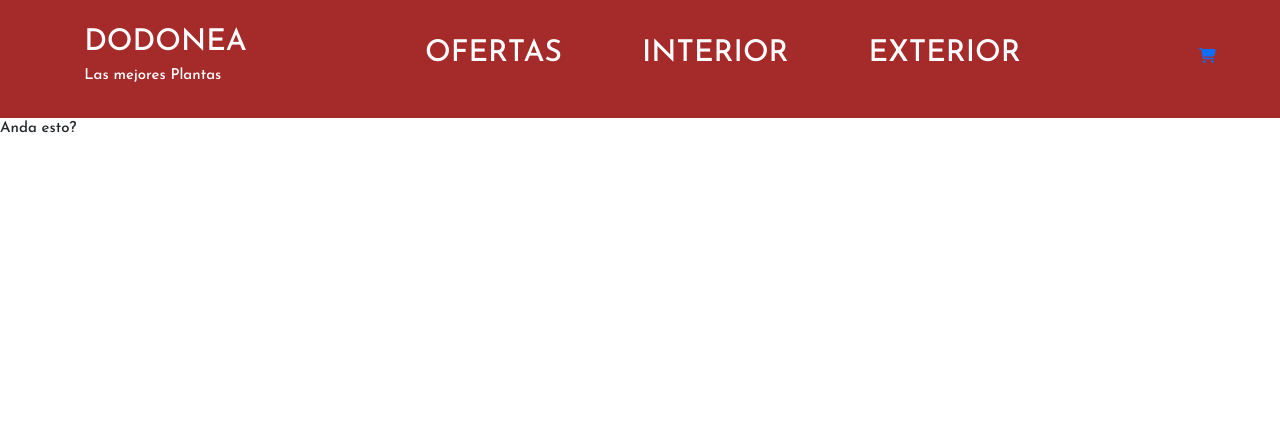
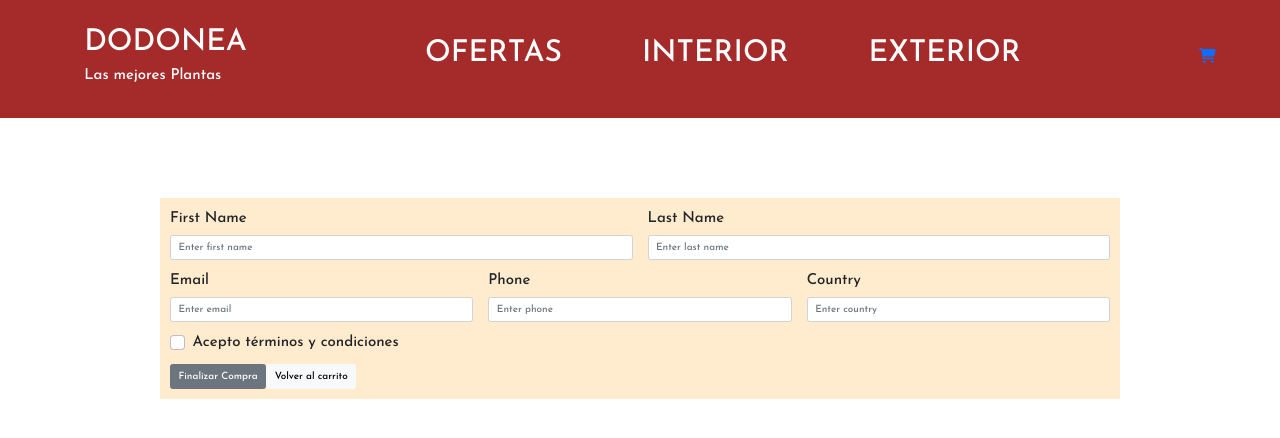
Before and after one commit to Abrienza/App-react-brienza, a React (Create React App) app: page /checkout in a window 1280 px wide. Shown: the top 438 px of the page. Built offline with nearby package versions, Linux system fonts and the light colour scheme.

Commit message:
Se genero la orden y se trae el id y la info

```diff
--- a/src/components/Cart/Cart.js
+++ b/src/components/Cart/Cart.js
@@ -1,36 +1,64 @@
 import React, { useContext } from "react";
 import { CartContext } from "../../context/CartContext";
-import { Link } from "react-router-dom"
+import { Link } from "react-router-dom";
+import Button from 'react-bootstrap/Button';
+import Card from 'react-bootstrap/Card';
 
 export default function CartWidget(){
-    const {cart, removeProduct, clearAll, totalProducts} = useContext(CartContext);
+    const {cart, removeProduct, clearAll, totalProducts, totalPrice} = useContext(CartContext);
 
     return(
         <div>
             {
                 cart.map((product) =>
-                    <div key={product.id}>
-                        <div>{product.title}</div>
-                        <div>{product.price}</div>
-                        <div>{product.amount}</div>
-                        <button onClick={() => removeProduct(product.id)}>Borrar</button>
-                    </div>
+                    <Card key={product.id} className="text-center">
+                    <Card.Body>
+                        <Card.Text>
+                            Producto: {product.title}
+                        </Card.Text>
+                        <Card.Text>
+                            Precio unitario: {product.price}
+                        </Card.Text>
+                        <Card.Text>
+                            Cantidad: {product.amount}
+                        </Card.Text>
+                        <Button variant="dark" onClick={() => removeProduct(product.id)}>Quitar</Button>
+                    </Card.Body>
+                    </Card>
                 )
             }
             {
                 totalProducts ?
                 <>
-                    <div>Total cantidad</div>
-                    <div>Total precio</div>
-                    <Link to="/CheckOut">
-                        <button>CheckOut</button>
-                    </Link>
-                    <button onClick={clearAll}>Borrar carrito</button>
+                    <Card className="text-center">
+                    <Card.Body>
+                    <div>Total cantidad: {totalProducts}</div>
+
+                    <div>Total precio: {totalPrice}</div>
+                        <Card.Footer className="text-muted">
+                        <Link to="/CheckOut">
+                            <Button variant="success">CheckOut</Button>
+                        </Link>
+                        <Button variant="danger" onClick={clearAll}>Borrar carrito</Button>
+                        <br/>
+                        <br/>
+                        <Link to="/">
+                            <Button variant="light">Click aquí para seguir comprando</Button>
+                        </Link>
+                        </Card.Footer>
+                    </Card.Body>
+                    </Card>
                 </> :
                 <>
+                    <Card className="text-center">
+                    <Card.Body>
                     <div>El carrito esta vacio</div>
                     <Link to={"/"}>Volver a inicio</Link>
+                    </Card.Body>
+                    </Card>
+
                 </>
+
             }
 
         </div>
--- a/src/components/CheckOut/CheckOut.js
+++ b/src/components/CheckOut/CheckOut.js
@@ -1,15 +1,129 @@
-import React, { useContext } from "react";
+import React, { useContext, useState } from "react";
 import { CartContext } from "../../context/CartContext";
+import { getFirestore, collection, addDoc, writeBatch, doc } from "firebase/firestore";
+import { Form, Row, Col, Button } from "react-bootstrap"
+import { Link } from "react-router-dom";
+import Cart from "../Cart/Cart"
 
 export default function CheckOut(){
 
-    const {cart} = useContext(CartContext);
+    const {cart, totalProducts, totalPrice} = useContext(CartContext);
 
-    return(
-        <div>
-            <p>
-                Anda esto?
-            </p>
-        </div>
+    const [order, setOrder] = useState({
+        buyer: {},
+        products: cart,
+        date: new Date(),
+        totalProducts,
+        totalPrice,
+    })
+
+    const [orderId, setOrderId] = useState()
+
+    const [buyer, setBuyer] = useState({
+        firstname: "",
+        lastname: "",
+        email: "",
+        phone: "",
+        country: ""
+    })
+
+    const db = getFirestore();
+
+    // Guardo los datos del formulario
+    const handleChange = (event) => {
+
+        // evita la accion por defecto del campo editado
+        event.preventDefault();
+
+        const {name, value} = event.target;
+
+        setBuyer({...buyer, [name]: value});
+    }
+
+    // Accion que se ejecuta al hacer click en el boton finalizar compra
+    const handleSubmit = async (event) => {
+
+        // evita que el formulario haga una redireccion
+        event.preventDefault();
+
+        // Actualizo la orden con la informacion del buyer
+        setOrder({...order, buyer})
+
+        const ordersCollection = collection(db, "orders");
+
+        await addDoc(ordersCollection, order).then(({ id }) => {
+            setOrderId(id)
+            // updateProducts()
+        })
+
+    }
+
+    // //batch update de productos una vez generada la orden
+    // const updateProducts = () => {
+    //     const db = getFirestore();
+    //     const batch = writeBatch(db); //inicio nuevo batch
+    //     // obtener las referencias por cada item del carrito
+    //         cart.forEach(product => { //recorro carrito
+    //             const productRef = doc(db,"products", product.id)
+    //                 batch.update(productRef, { //listamos el update en el batch
+    //                     stock: 5,
+    //         });
+    //     })
+    //     batch.commit()
+    // }
+
+    return (
+        <>
+        {
+            orderId ?
+                <>
+                    <p>Su compra fue realizadaAAAA con exito: {orderId} </p>
+                    <p>{JSON.stringify(order)}</p>
+                </> :
+            <Form onSubmit={handleSubmit} className="formularioCheckout">
+                <Row className="mb-3">
+                    <Form.Group as={Col} controlId="formGridName">
+                        <Form.Label>First Name</Form.Label>
+                        <Form.Control name="firstname" onChange={handleChange} type="name" placeholder="Enter first name" />
+                    </Form.Group>
+
+                    <Form.Group as={Col} controlId="formGridSurname">
+                        <Form.Label>Last Name</Form.Label>
+                        <Form.Control name="lastname" onChange={handleChange} type="name" placeholder="Enter last name"/>
+                    </Form.Group>
+                </Row>
+
+                <Row className="mb-3">
+                    <Form.Group as={Col} controlId="formGridEmail">
+                        <Form.Label>Email</Form.Label>
+                        <Form.Control name="email" onChange={handleChange} type="email" placeholder="Enter email" />
+                    </Form.Group>
+
+                    <Form.Group as={Col} controlId="formGridPhone">
+                        <Form.Label>Phone</Form.Label>
+                        <Form.Control name="phone" onChange={handleChange} type="phone" placeholder="Enter phone" />
+                    </Form.Group>
+
+                    <Form.Group as={Col} controlId="formGridCountry">
+                        <Form.Label>Country</Form.Label>
+                        <Form.Control name="country" onChange={handleChange} type="text" placeholder="Enter country"/>
+                    </Form.Group>
+                </Row>
+
+                <Form.Group className="mb-3" id="formGridCheckbox">
+                    <Form.Check type="checkbox" label="Acepto términos y condiciones" />
+                </Form.Group>
+
+
+                <Button variant="secondary" type="submit">Finalizar Compra</Button>
+
+
+                <Link to="/cart">
+                    <Button variant="light">Volver al carrito</Button>
+                </Link>
+
+            </Form>
+        }
+        </>
     )
 }
--- a/src/components/ItemDetailContainer/ItemDetailContainer.js
+++ b/src/components/ItemDetailContainer/ItemDetailContainer.js
@@ -2,6 +2,7 @@ import React, { useState, useEffect } from "react";
 import { Container } from "react-bootstrap";
 import ItemDetail from "../ItemDetail/ItemDetail";
 import { getFirestore, getDoc, doc } from "firebase/firestore";
+
 
 export default function ItemDetailContainer({productId}) {
 
--- a/src/context/CartContext.js
+++ b/src/context/CartContext.js
@@ -32,8 +32,14 @@ const CartProvider = ({children}) => {
             0), // valor inicial
         [cart]);
 
+    const totalPrice = useMemo(
+        () => cart.reduce(
+            (previousValue, currentValue) => previousValue + (currentValue.amount * currentValue.price),
+            0), // valor inicial
+        [cart]);
+
     return (
-        <Provider value={{cart, addProduct, removeProduct, clearAll, totalProducts}}>
+        <Provider value={{cart, addProduct, removeProduct, clearAll, totalProducts, totalPrice}}>
             {children}
         </Provider>
     )
--- a/src/styles/style.css
+++ b/src/styles/style.css
@@ -56,6 +56,13 @@ h1 {
 	top: 200px;
 }
 
+Button {
+    font-family: 'Josefin Sans', sans-serif;
+    text-align: center;
+    font-size: 8rem;
+	position: relative;
+}
+
 .itemlist-container {
     display: flex;
     justify-content: center;
@@ -72,14 +79,27 @@ h1 {
 }
 
 .carrito {
-    width: 30px;
-    height: 30px;
+    width: 40px;
+    height: 40px;
     text-decoration: solid;
     display: flex;
     flex-wrap: wrap;
     justify-content: center;
     align-content: center;
     align-items: center;
-    background-color:aqua;
-    border-radius: 20px;
+    background-color:blanchedalmond;
+    border-color:blue;
+    border-style: double;
+    border-bottom-left-radius: 30%;
+    border-top-right-radius: 30%;
+
 }
+
+.formularioCheckout {
+    margin: 8rem 16rem;
+	padding: 1rem;
+	font-family: 'Josefin Sans', sans-serif;
+	font-size: 1.5rem;
+    background-color: blanchedalmond;
+
+}
```
